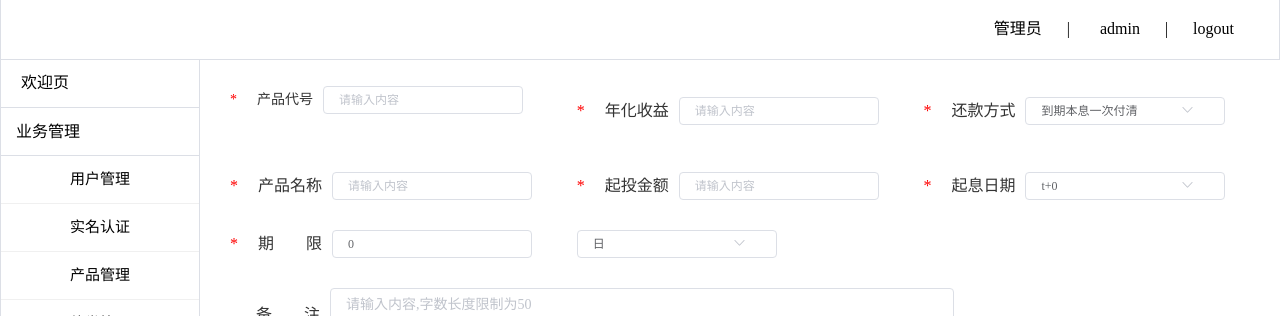
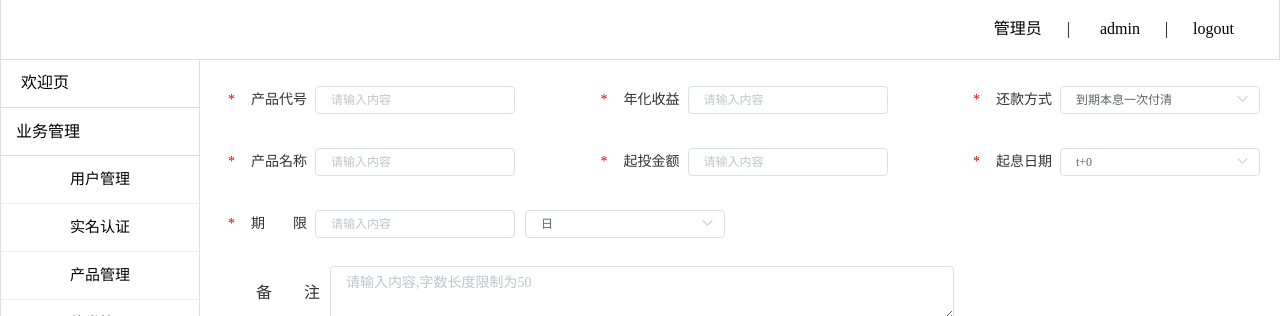
Before and after one commit to God-Y/fupan, a Vue app in the folder back/: page /back/addProduct in a window 1280 px wide. Shown: the top 316 px of the page. Built offline with nearby package versions, Linux system fonts and the light colour scheme; a small style sheet from the web is missing.

Commit message:
产品管理完成

```diff
--- a/back/src/components/upload-file.vue
+++ b/back/src/components/upload-file.vue
@@ -23,7 +23,7 @@
                     <td>
                         <div class="progressBox">
                             <div v-if="start" class="progress"
-                            :style="{backgroundImage:'linear-gradient(to right,#409eff 0%,#409eff '+progress+',#409eff '+progress+',#409eff '+progress+',#409eff 100%)'}">
+                            :style="{width:progress}">
                             </div> <!-- v-if的作用是等到点击上传后才显现 -->
                         </div>
                     </td>
@@ -41,7 +41,7 @@
 
 
 <script lang='ts'>
-import { Vue, Component, Prop } from "vue-property-decorator";
+import { Vue, Component, Prop, Emit } from "vue-property-decorator";
 import uploader from "vue-simple-uploader";
 import Axios from "axios";
 import { Input } from "element-ui";
@@ -54,6 +54,9 @@ export default class uploadFile extends Vue {
   filesSize: number = 0; /* 文件大小 */
   @Prop([Boolean])
   disabled!: boolean; /* 判断是否禁用 */
+
+  @Emit()
+  uploadInfo(files: any) {} /* 向父级发送上传文件成功后的url */
 
   handleFileChange(e: any) {
     this.init(); /* 初始化 */
@@ -85,18 +88,22 @@ export default class uploadFile extends Vue {
   } /* 通过fileready来实现本地预览 */
 
   uploadImg() {
-    if (this.files.name == undefined) {
+    this.uploadInfo("测试和父级通信");
+    /* 这里上传的是图片名，接口通了以后要更改返回图片的路径 */
+
+    if (this.files.name == "") {
       this.$alert("请先上传文件", "错误提示", {
         confirmButtonText: "确定"
       });
       return false;
     } /* 如果没有选择文件就点击上传，弹窗 */
-    this.start = true;
 
+    this.start = true; /* 进度条显示 */
     let form = new FormData();
     form.append("file", this.files); /* 添加获取到的文件 */
     let config = {
       onUploadProgress: (progressEvent: any) => {
+        console.log(progressEvent.loaded);
         console.log(progressEvent);
         this.progress =
           (((progressEvent.loaded / progressEvent.total) * 100) | 0) + "%";
@@ -104,10 +111,15 @@ export default class uploadFile extends Vue {
       }
     }; /* 上传进度事件 */
 
-    Axios.post(`/carrots-admin-ajax/a/u/img/task`, form, config).then(res => {
-      console.log(res);
-      let message = res.data.message;
-    }); /* 上传成功的回调，信息在这里面提取，要限制上传图片的大小 */
+    Axios.post(`/carrots-admin-ajax/a/u/img/task`, form, config)
+      .then(res => {
+        console.log(res);
+        let message = res.data.message;
+        console.log(this.files);
+      })
+      .catch(function() {
+        console.log("FAILURE!!");
+      }); /* 上传成功的回调，信息在这里面提取，要限制上传图片的大小 */
   } /* 点击上传按钮，发送HTTP请求 */
 
   init() {
@@ -212,9 +224,10 @@ export default class uploadFile extends Vue {
   box-shadow: 0 0 5px 0px #ddd inset;
 }
 .progress {
-  width: 200px;
+  background: #409eff;
+  // width: 200px;
   height: 6px;
-  transition: 2s;
+  // transition: 2s;
 } /* 上传进度条 */
 
 .buttonStyle {
--- a/back/src/views/business-product/add-product.vue
+++ b/back/src/views/business-product/add-product.vue
@@ -1,18 +1,18 @@
 <template>
     <div>
-      <el-form status-icon :rules="rules" ref="form">
-        <div class="one-line">
-            <el-form-item prop="code">
+      <el-form :model="form" status-icon :rules="rules" ref="form2">
+        <div class="line-style">
+            <el-form-item prop="Pcode">
                 <span class="star-style">*</span>
                 <span>产品代号</span>
-                <el-input placeholder="请输入内容" v-model="form.Pcode" auto-complete="off" :disabled="disabled" size="mini" clearable> </el-input>
+                <el-input type="text" placeholder="请输入内容" v-model="form.Pcode" auto-complete="off" :disabled="disabled" size="mini" clearable> </el-input>
             </el-form-item>
-            <div>
+            <el-form-item prop="yearIncome">
                 <span class="star-style">*</span>
                 <span>年化收益</span>
-                <el-input placeholder="请输入内容" v-model="yearIncome" :disabled="disabled"  size="mini"  clearable> </el-input>
-            </div>
-            <div>
+                <el-input placeholder="请输入内容" v-model="form.yearIncome" :disabled="disabled"  size="mini"  clearable> </el-input>
+            </el-form-item>
+            <el-form-item prop="loan">
                 <span class="star-style">*</span>
                 <span>还款方式</span>
                 <el-select v-model="loan" clearable :disabled="disabled" size="mini" placeholder="请选择">
@@ -23,21 +23,21 @@
                         :value="item.value">
                     </el-option>
                 </el-select>
-            </div>
+            </el-form-item>
         </div>
         <!-- 第一行 -->
-         <div class="one-line">
-            <div>
+         <div class="line-style">
+            <el-form-item prop="Pname">
                 <span class="star-style">*</span>
                 <span>产品名称</span>
-                <el-input placeholder="请输入内容" v-model="Pname" :disabled="disabled" size="mini" clearable> </el-input>
-            </div>
-            <div>
+                <el-input placeholder="请输入内容" v-model="form.Pname" :disabled="disabled" size="mini" clearable> </el-input>
+            </el-form-item>
+            <el-form-item prop="startingAmount">
                 <span class="star-style">*</span>
                 <span>起投金额</span>
-                <el-input placeholder="请输入内容" v-model="startingAmount" :disabled="disabled" size="mini"  clearable> </el-input>
-            </div>
-            <div>
+                <el-input placeholder="请输入内容" v-model="form.startingAmount" :disabled="disabled" size="mini"  clearable> </el-input>
+            </el-form-item>
+            <el-form-item>
                 <span class="star-style">*</span>
                 <span>起息日期</span>
                 <el-select v-model="startDate" clearable :disabled="disabled" size="mini" placeholder="请选择">
@@ -48,17 +48,17 @@
                         :value="item.value">
                     </el-option>
                 </el-select>
-            </div>
+            </el-form-item>
         </div>
         <!-- 第二行 -->
-         <div class="one-line deadline">
-            <div>
+         <div class="line-style deadline">
+            <el-form-item prop="deadline">
                 <span class="star-style">*</span>
                 <span>期&#12288;&#12288;限</span>
-                <el-input placeholder="请输入内容" v-model="deadline" :disabled="disabled" size="mini" clearable> </el-input>
-            </div>
+                <el-input placeholder="请输入内容" v-model="form.deadline" :disabled="disabled" size="mini" clearable> </el-input>
+            </el-form-item>
             <!-- 期限 -->
-            <div>
+            <el-form-item>
                 <el-select v-model="selectDate" clearable :disabled="disabled" size="mini" placeholder="请选择">
                     <el-option
                         v-for="item in date"
@@ -67,7 +67,7 @@
                         :value="item.value">
                     </el-option>
                 </el-select>
-            </div>
+            </el-form-item>
             <!-- 选择日、月 -->
         </div>
         <!-- 第三行 -->
@@ -85,7 +85,10 @@
         <!-- 第四行 -->
         <div class="side-span">
             <span>&#12288;更多详情</span>
-            <uploadFile :disabled="disabled"></uploadFile>
+            <uploadFile
+            @upload-info="getUpload"
+            :disabled="disabled"
+            ></uploadFile>
         </div>
         <div class="side-span">
             <span>&#12288;角&#12288;&#12288;标</span>
@@ -108,7 +111,7 @@
             </div>
         </div>
         <div class="side-span footer-button">
-            <el-button type="primary">保存</el-button>
+            <el-button @click="save('form2')" type="primary" :plain="true">保存</el-button>
             <el-button @click="prePage" type="danger" plain>取消</el-button>
         </div>
       </el-form>
@@ -130,14 +133,16 @@ export default class addProduct extends Vue {
   所有的按钮和输入框还需要绑定 双向绑定数据，
     */
   // Pcode: string = ""; /* 产品代号 */
-  yearIncome: string = ""; /* 年化收益 */
+  // yearIncome: string = ""; /* 年化收益 */
   loan: string = "到期本息一次付清"; /* 还款方式 */
-  Pname: string = ""; /* 产品名称 */
-  startingAmount: string = ""; /* 起投金额 */
+  // Pname: string = ""; /* 产品名称 */
+  // startingAmount: string = ""; /* 起投金额 */
   startDate: string = "t+0"; /* 起息日期 */
-  deadline: number = 0; /* 期限 */
+  // deadline: number = 0; /* 期限 */
+  // 以上注释的都放入表单验证的数据对象中
   selectDate: string = "日"; /* 期限 日月选择 */
   textarea: string = ""; /* 备注 */
+  imgUrl:string = "";
   type: number = 0; /* 产品分类 */
   recommend: number = 0; /* 是否推荐 */
   purchaseLimit: number = 0; /* 是否限购 */
@@ -179,27 +184,54 @@ export default class addProduct extends Vue {
   ];
   form: any = {
     Pcode: "",
-    income: "",
-    loan: "",
-    name: "",
-    amount: "",
-    start: "",
-    dead: ""
+    yearIncome: "",
+    Pname: "",
+    startingAmount: "",
+    deadline: ""
   }; /* 表单验证 数据对象 */
-  checkCode = (rule: any, value: any, callback: any) => {
-    console.log(this.form.Pcode);
-    if (!this.form.Pcode) {
+  private checkCode = (rule: any, value: string, callback: any) => {
+    if (!value) {
       callback(new Error("请输入"));
     } else {
       callback();
       /* 不加callback就不显示 值为正确时的提示 */
     }
   }; /* 验证 产品代号输入 */
+  checkIncome = (rule: any, value: string, callback: any) => {
+    if (!value) {
+      callback(new Error("请输入"));
+    } else {
+      callback();
+    }
+  };
+  checkPname = (rule: any, value: string, callback: any) => {
+    if (!value) {
+      callback(new Error("请输入"));
+    } else {
+      callback();
+    }
+  };
+  checkStartingAmount = (rule: any, value: string, callback: any) => {
+    if (!value) {
+      callback(new Error("请输入"));
+    } else {
+      callback();
+    }
+  };
+  checkDeadline = (rule: any, value: string, callback: any) => {
+    if (!value) {
+      callback(new Error("请输入"));
+    } else {
+      callback();
+    }
+  };
   rules: any = {
-    code: [
-      { validator: this.checkCode, trigger: "blur" }
-    ]
-  }; /* 验证规则 ，加至 el-form*/
+    Pcode: [{ validator: this.checkCode, trigger: "blur" }],
+    yearIncome: [{ validator: this.checkIncome, trigger: "blur" }],
+    Pname: [{ validator: this.checkPname, trigger: "blur" }],
+    startingAmount: [{ validator: this.checkStartingAmount, trigger: "blur" }],
+    deadline: [{ validator: this.checkDeadline, trigger: "blur" }]
+  }; /* 验证规则 ，加至 el-form,el-form 会匹配为item中的prop, prop和数据对象/验证规则属性需一致，匹配的每一个对象中的规则对象中校验规则*/
   created() {
     this.judgeEdit(); /* 判断是否编辑页面 */
   } /* 生命周期 */
@@ -209,6 +241,28 @@ export default class addProduct extends Vue {
       this.disabled = true;
     } /* 禁用按钮 */
   } /* 如果是新增按钮跳转，禁用一些按钮 */
+  getUpload(file: any) {
+    this.imgUrl = file ;
+    console.log(this.imgUrl);
+  }
+  $refs: any = {
+    form2: HTMLFormElement
+  };
+  //重置表单，定义$refs保证元素能调用方法
+  save(formName: any) {
+    this.$refs[formName].validate((valid: any) => {
+      if (valid) {
+        console.log("submit!");
+      } else {
+        this.$message({
+          message: "请填写必须的项目哦",
+          type: "error",
+          center: true
+        });
+        return false;
+      }
+    }); /* 如果有未输入的 提示 */
+  }
   prePage() {
     this.$confirm("是否取消?", "提示", {
       confirmButtonText: "确定",
@@ -234,6 +288,13 @@ export default class addProduct extends Vue {
   white-space: nowrap;
   margin-left: 20px;
   margin-right: 10px;
+}
+.line-style {
+  @include flex-vertical-between;
+  flex-wrap: wrap;
+  span {
+    margin: 0 8px;
+  }
 }
 .star-style {
   color: red;
--- a/back/src/views/user/business-user.vue
+++ b/back/src/views/user/business-user.vue
@@ -155,6 +155,7 @@ export default class BusinessUser extends Vue {
   }
   //自定义表达验证规则
   private checkPhone = (rule: any, value: string, callback: any) => {
+    console.log(value);
     let number = Number(value); //定义数字
     if (value.length == 0) {
       return this.$refs.phone.resetField(); //这里必须调用该元素的resetFileld()方法
```
